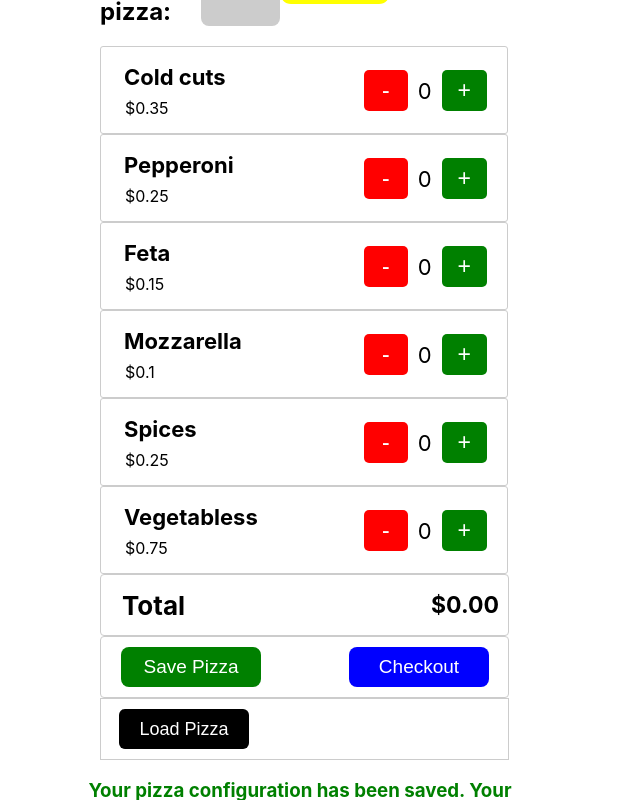
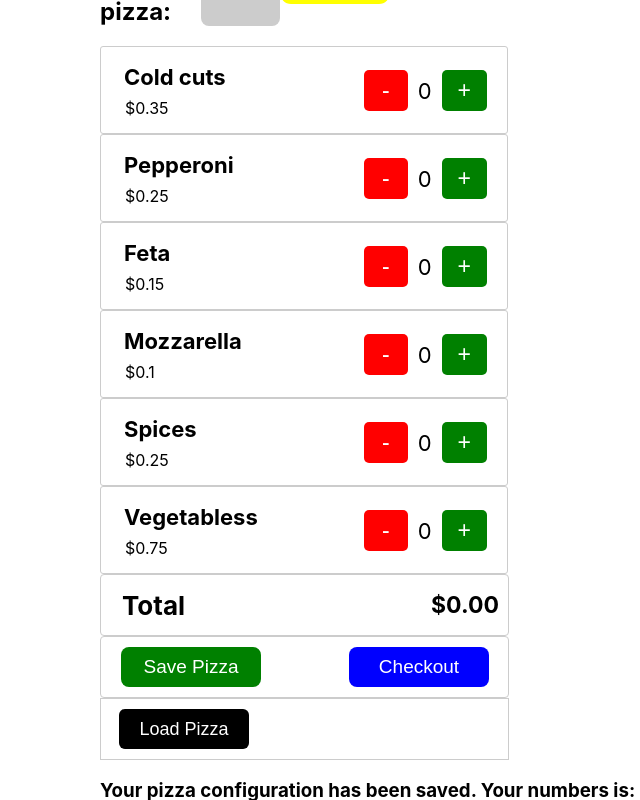
Before and after one commit to SalamatQoja/Router4, a React (Create React App) app: page / in a window 1280 px wide. Both pictures are taken after a click on the button "Save Pizza". Shown: the part 1179-1979 px from the top of the page, without its empty margins (640-1280 px from the left). Built offline with nearby package versions, Linux system fonts and the light colour scheme; the HTML template or start-up script is replaced by a standard one.

Commit message:
added five words

```diff
--- a/src/Pizza/IngredientList.jsx
+++ b/src/Pizza/IngredientList.jsx
@@ -65,11 +65,19 @@ export default function IngredientList({ ingredients, selected, onAdd, onRemove
             </div>
 
             {savePizza && (
-                <h3 style={{
+                <div tyle={{
                     color: "green", width: "440px", textAlign: "center", marginLeft: "-20px"
                 }}>
-                    Your pizza configuration has been saved. Your numbers is: -McOCXqrX4fwJZGHvrf
-                </h3>
+                    <h3>Your pizza configuration has been saved. Your numbers is:</h3>
+                    <ul>
+                        {selectedItems.map((item) => (
+                            <li key={item.code}>
+                                <strong>{item.code}</strong>
+                                -{item.name}
+                            </li>
+                        ))}
+                    </ul>
+                </div>
             )}
 
             {loadPizza && (
@@ -93,7 +101,7 @@ export default function IngredientList({ ingredients, selected, onAdd, onRemove
                                 borderRadius: "4px", border: "none", padding: "7px 12px", marginLeft: "7px"
                             }}>Submit</button>
                         </div>
-                        <button onClick={() => setLoadPizza(false)}className="load-btn">x</button>
+                        <button onClick={() => setLoadPizza(false)} className="load-btn">x</button>
                     </div>
 
                 </div>
@@ -114,7 +122,7 @@ export default function IngredientList({ ingredients, selected, onAdd, onRemove
                             {step === "summary" ? (
                                 <>
                                     <h2 style={{ textAlign: "center", fontSize: "29px" }}>Your Order</h2>
-                                    <p style={{ fontSize: "17px", marginLeft: "6px"}}>The pizza has the following ingredients:</p>
+                                    <p style={{ fontSize: "17px", marginLeft: "6px" }}>The pizza has the following ingredients:</p>
                                     <ul style={{ marginLeft: "38px", marginTop: "25px" }}>
                                         {selectedItems.map(item => (
                                             <li key={item.id} style={{ fontSize: "18px" }}>
@@ -125,18 +133,19 @@ export default function IngredientList({ ingredients, selected, onAdd, onRemove
                                     </ul>
                                     <h3 style={{ textAlign: "center", fontSize: "25px" }}>Total price: ${totalPrice.toFixed(2)}</h3>
                                     <h3 style={{ textAlign: "center", marginTop: "-10px" }}>Continue to checkout?</h3>
-                                    <div style={{ display: "flex", justifyContent: "space-between", marginTop: "70px",
+                                    <div style={{
+                                        display: "flex", justifyContent: "space-between", marginTop: "70px",
                                         width: "225px", marginLeft: "7px"
-                                     }}>
+                                    }}>
                                         <button
                                             onClick={() => setIsModalOpen(false)}
-                                           className="save-btn1"
+                                            className="save-btn1"
                                         >
                                             Cancel
                                         </button>
                                         <button
                                             onClick={() => setStep("form")}
-                                           className="save-btn"
+                                            className="save-btn"
                                         >
                                             Continue
                                         </button>
@@ -144,8 +153,10 @@ export default function IngredientList({ ingredients, selected, onAdd, onRemove
                                 </>
 
                             ) : (
-                                <div style={{ width: "1300px", display: "flex", flexDirection: "column", flexWrap: "wrap",
-                                backgroundColor: "white", marginLeft: "-450px" }}>
+                                <div style={{
+                                    width: "1300px", display: "flex", flexDirection: "column", flexWrap: "wrap",
+                                    backgroundColor: "white", marginLeft: "-450px"
+                                }}>
                                     <div style={{ marginLeft: "230px" }}>
                                         <h3 style={{ fontSize: "28px", marginLeft: "325px" }}>Ingredient info:</h3>
                                         <ul style={{
@@ -187,8 +198,10 @@ export default function IngredientList({ ingredients, selected, onAdd, onRemove
                                             </select>
                                         </div>
                                         <div style={{ display: "flex", flexDirection: "row" }}>
-                                            <label style={{ fontSize: "20px" }}>Aditional notes</label><textarea style={{ padding: "8px",
-                                                marginLeft: "37px", width: "520px", borderRadius: "4px" }} />
+                                            <label style={{ fontSize: "20px" }}>Aditional notes</label><textarea style={{
+                                                padding: "8px",
+                                                marginLeft: "37px", width: "520px", borderRadius: "4px"
+                                            }} />
                                         </div>
                                         <div style={{ display: "flex", marginLeft: "-23px", flexDirection: "row", width: "380px", justifyContent: "space-evenly" }}>
                                             <label style={{ fontSize: "18px" }}>Are you a regular client?</label>
--- a/src/Pizza/ingredients.jsx
+++ b/src/Pizza/ingredients.jsx
@@ -6,12 +6,12 @@ import Spices from "./image/Spices.jpg";
 import Vegetables from "./image/Vegetables.jpg";
 
 const ingredients = [
-    { id: 1, name: "Cold cuts", price: 0.35, image: Coldcuts },
-    { id: 2, name: "Pepperoni", price: 0.25, image: pepperoni },
-    { id: 3, name: "Feta", price: 0.15, image: feta},
-    { id: 4, name: "Mozzarella", price: 0.10, image: Mozzarella},
-    { id: 5, name: "Spices", price: 0.25, image: Spices },
-    { id: 6, name: "Vegetabless", price: 0.75, image: Vegetables},
+    { id: 1, code: "XOo01",name: "Cold cuts", price: 0.35, image: Coldcuts },
+    { id: 2, code: "Xow02", name: "Pepperoni", price: 0.25, image: pepperoni },
+    { id: 3, code: "Xoe03", name: "Feta", price: 0.15, image: feta},
+    { id: 4, code: "Xot04", name: "Mozzarella", price: 0.10, image: Mozzarella},
+    { id: 5, code: "Xos05", name: "Spices", price: 0.25, image: Spices },
+    { id: 6, code: "Xou06", name: "Vegetabless", price: 0.75, image: Vegetables},
 ];
 
 export default ingredients;
```
